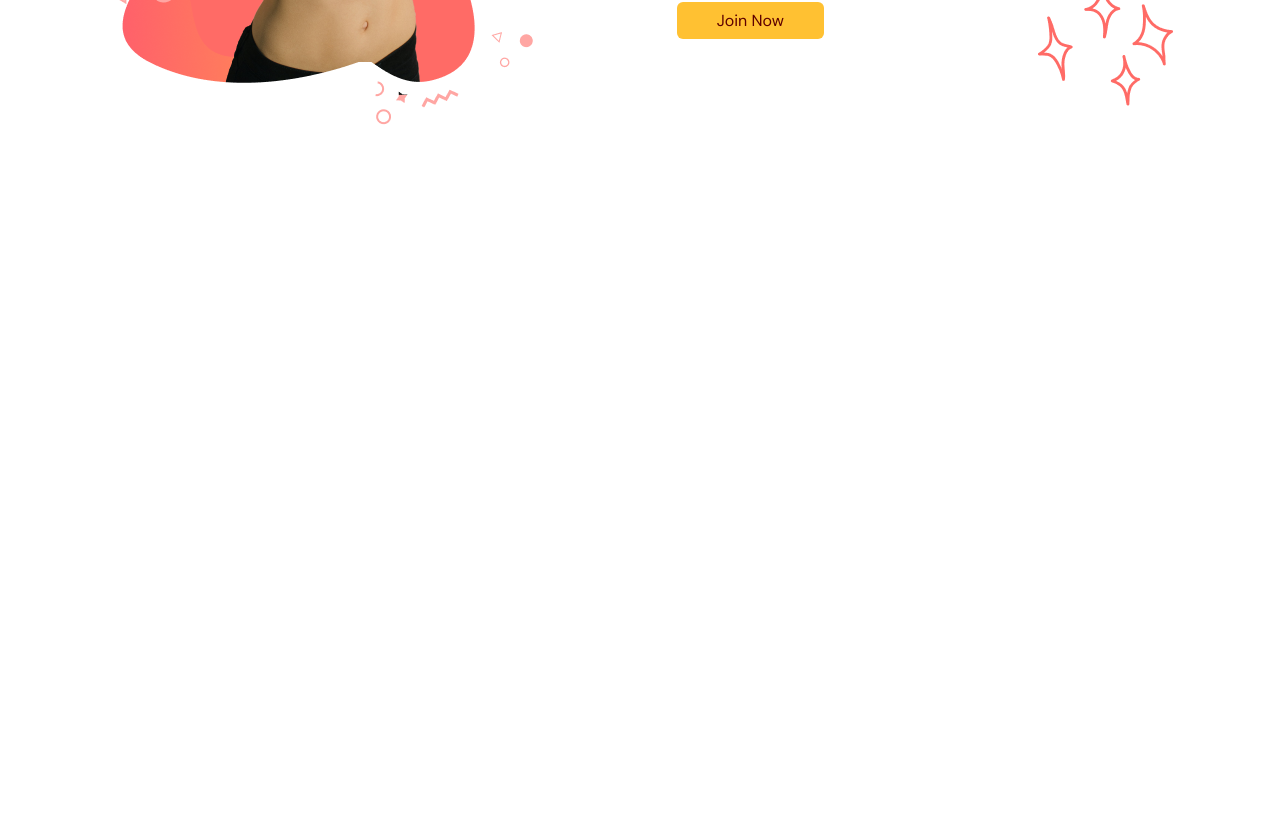
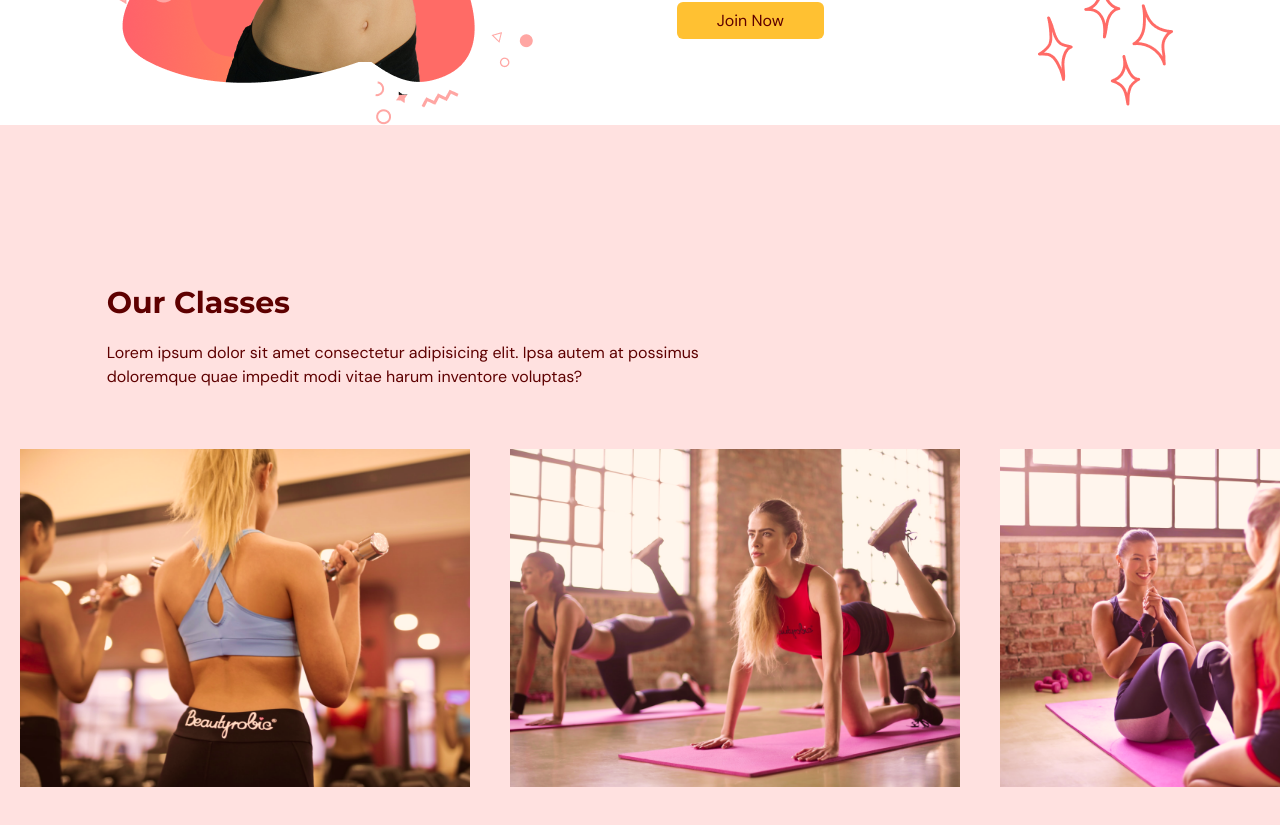
Before and after one commit to petyaNikleva/gym-app, a React (Vite) app: page / in a window 1280 px wide. Shown: the part 1840-2665 px from the top of the page. Before the commit the page ends 1965 px from the top, so only its background shows below. Built offline with nearby package versions, Linux system fonts and the light colour scheme.

Commit message:
Add Our classes page

```diff
--- a/src/App.tsx
+++ b/src/App.tsx
@@ -3,6 +3,7 @@
 import { SelectedPage } from "@/shared/types";
 import Home from "./scenes/home";
 import Benefits from "./scenes/benefits";
+import OurClasses from "./scenes/ourClasses";
 
 function App() {
   const [selectedPage, setSelectedPage] = useState<SelectedPage>(SelectedPage.Home);
@@ -29,6 +30,7 @@
       />
       <Home setSelectedPage={setSelectedPage} />
       <Benefits setSelectedPage={setSelectedPage} />
+      <OurClasses setSelectedPage={setSelectedPage} />
     </div>
   )
 }
--- a/src/scenes/navbar/index.tsx
+++ b/src/scenes/navbar/index.tsx
@@ -17,7 +17,7 @@
   const flexBetween = "flex items-center justify-between";
   const [isMenuToggled, setIsMenuTogged] = useState<boolean>(false);
   const isAboveMediumScreens = useMediaQuery("(min-width: 1060px)");
-  const navbarBackground = isTopOfPage ? "" : "bg-primary-100 drop-shadow"
+  const navbarBackground = isTopOfPage ? "" : "bg-primary-100 drop-shadow z-40"
 
   return (
     <nav>
--- /dev/null
+++ b/src/scenes/ourClasses/Class.tsx
@@ -0,0 +1,24 @@
+type Props = {
+  name: string;
+  description?: string;
+  image: string;
+};
+
+const Class = ({ name, description, image }: Props) => {
+  const overlayStyles = `p-5 absolute z-30 flex
+  h-[380px] w-[450px] flex-col items-center justify-center
+  whitespace-normal bg-primary-500 text-center text-white
+  opacity-0 transition duration-500 hover:opacity-90`;
+
+  return (
+    <li className="relative mx-5 inline-block h-[380px] w-[450px]">
+      <div className={overlayStyles}>
+        <p className="text-2xl">{name}</p>
+        <p className="mt-5">{description}</p>
+      </div>
+      <img alt={`${image}`} src={image} />
+    </li>
+  );
+};
+
+export default Class;
--- /dev/null
+++ b/src/scenes/ourClasses/index.tsx
@@ -0,0 +1,88 @@
+import { ClassType, SelectedPage } from "@/shared/types";
+
+import image1 from "@/assets/image1.png";
+import image2 from "@/assets/image2.png";
+import image3 from "@/assets/image3.png";
+import image4 from "@/assets/image4.png";
+import image5 from "@/assets/image5.png";
+import image6 from "@/assets/image6.png";
+import { motion } from "framer-motion";
+import HText from "@/shared/HText";
+import Class from "./Class";
+
+const classes: Array<ClassType> = [
+  {
+    name: "Weight Traing Classes",
+    description: "Lorem ipsum dolor sit, amet consectetur adipisicing elit. A, dolore?",
+    image: image1,
+  },
+  {
+    name: "Traing Classes",
+    description: "Lorem ipsum dolor sit, amet consectetur adipisicing elit. A, dolore?",
+    image: image2,
+  },
+  {
+    name: "Fitness Traing Classes",
+    description: "Lorem ipsum dolor sit, amet consectetur adipisicing elit. A, dolore?",
+    image: image3,
+  },
+  {
+    name: "Adventure Traing Classes",
+    description: "Lorem ipsum dolor sit, amet consectetur adipisicing elit. A, dolore?",
+    image: image4,
+  },
+  {
+    name: "Core Traing Classes",
+    description: "Lorem ipsum dolor sit, amet consectetur adipisicing elit. A, dolore?",
+    image: image5,
+  },
+  {
+    name: "Yoga Traing Classes",
+    image: image6,
+  },
+
+]
+
+type Props = {
+  setSelectedPage: (value: SelectedPage) => void;
+};
+
+const OurClasses = ({ setSelectedPage }: Props) => {
+  return (
+    <section id="ourclasses" className="w-full bg-primary-100 py-40">
+      <motion.div
+        onViewportEnter={() => setSelectedPage(SelectedPage.OurClases)}
+      >
+        <motion.div
+          className="mx-auto w-5/6"
+          initial="hidden"
+          whileInView="visible"
+          viewport={{ once: true, amount: 0.5 }}
+          transition={{ delay: 0.2, duration: 0.5 }}
+          variants={{
+            hidden: { opacity: 0, x: -100 },
+            visible: { opacity: 1, x: 0 },
+          }}
+        >
+          <div className="md:w-3/5">
+            <HText>Our Classes</HText>
+            <p className="py-5">Lorem ipsum dolor sit amet consectetur adipisicing elit. Ipsa autem at possimus doloremque quae impedit modi vitae harum inventore voluptas?</p>
+          </div>
+        </motion.div>
+        <div className="mt-10 h-[353px] w-full overflow-x-auto overflow-y-hidden">
+             <ul className="w-[2800px] whitespace-nowrap">
+            {classes.map((item: ClassType, index) => (
+              <Class
+                key={`${item.name}-${index}`}
+                name={item.name}
+                description={item.description}
+                image={item.image}
+              />
+            ))}
+          </ul>
+        </div>
+      </motion.div>
+    </section>
+  )
+};
+export default OurClasses;
--- a/src/shared/types.ts
+++ b/src/shared/types.ts
@@ -10,3 +10,9 @@
   title: string;
   description: string;
 }
+
+export interface ClassType {
+  name: string,
+  description?: string,
+  image: string,
+}
```
